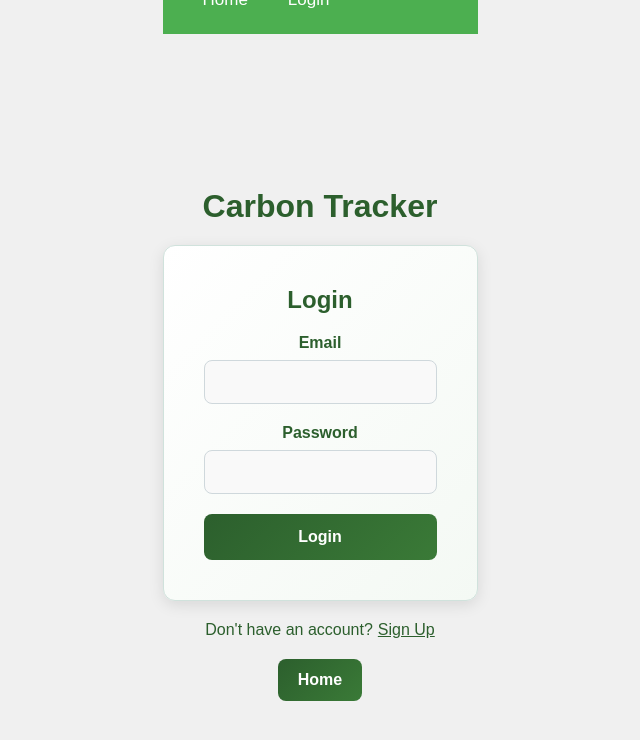
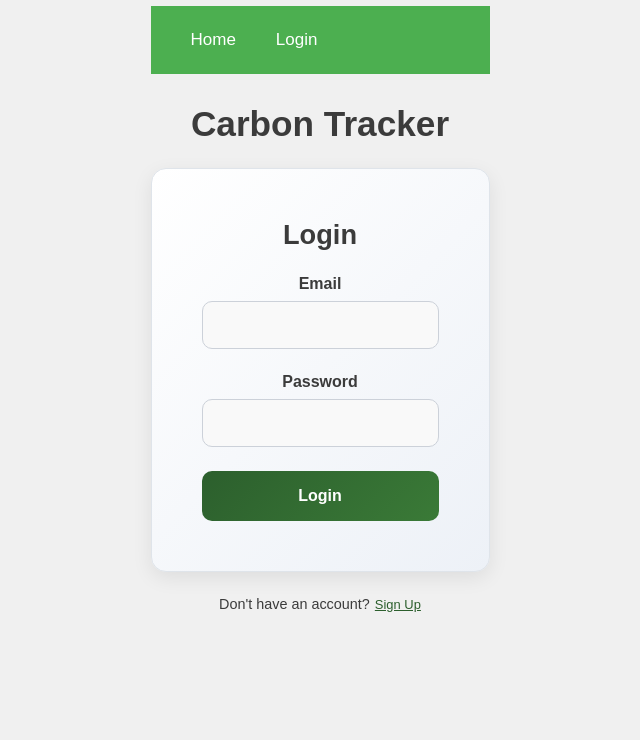
Before and after one commit to divyamzzz/carbon-tracker, a React (Create React App) app: page /login in a window 1280 px wide. Shown: the top 740 px of the page, without its empty margins (320-960 px from the left). Built offline with nearby package versions, Linux system fonts and the light colour scheme.

Commit message:
new changes

```diff
--- a/src/Login.css
+++ b/src/Login.css
@@ -6,113 +6,116 @@
 
 body {
   font-family: Arial, sans-serif;
-  background-color: #e0f2e9;
-  height: 100vh;
+  background-color: #f0f4f8;
   display: flex;
   justify-content: center;
   align-items: center;
 }
 
 .login-container {
-  display: flex;
+
   justify-content: center;
   align-items: center;
-  height: 100vh;
+  height: 90vh;
 }
 
 .login-box {
   text-align: center;
 }
 
-
 .app-heading {
-  color: #2c5f2d;
-  margin-bottom: 20px; /* Adjusted bottom margin */
-  font-size: 2em;
-  padding-top: 20px; /* Extra space to offset navbar if needed */
+  color: #3b3b3b;
+  margin-bottom: 24px;
+  font-size: 2.2em;
+  font-weight: 700;
+  padding-top: 30px;
 }
 
 .login-form {
-  background: #ffffff; /* Plain white background */
-  background: linear-gradient(135deg, #ffffff, #f4f9f4); /* Subtle gradient for a polished look */
-  padding: 40px;
-  border-radius: 12px;
-  border: 1px solid #d0e2dc; /* Light border to define the box */
-  box-shadow: 0px 4px 15px rgba(0, 0, 0, 0.1); /* Soft shadow for depth */
+  background: #ffffff;
+  background: linear-gradient(135deg, #ffffff, #edf1f7);
+  padding: 50px;
+  border-radius: 15px;
+  border: 1px solid #dfe4ea;
+  box-shadow: 0px 6px 20px rgba(0, 0, 0, 0.08);
   width: 100%;
-  max-width: 320px;
+  max-width: 360px;
 }
 
 h2 {
   text-align: center;
-  margin-bottom: 20px;
-  color: #2c5f2d;
-  font-size: 1.5em;
+  margin-bottom: 24px;
+  color: #3b3b3b;
+  font-size: 1.7em;
+  font-weight: 600;
 }
 
 .input-group {
-  margin-bottom: 20px;
+  margin-bottom: 24px;
 }
 
 .input-group label {
   display: block;
-  margin-bottom: 8px; /* Slightly more space for clarity */
-  color: #2c5f2d;
-  font-weight: bold; /* Bold labels for better readability */
+  margin-bottom: 8px;
+  color: #3b3b3b;
+  font-weight: 600;
 }
 
 .input-group input {
   width: 100%;
-  padding: 12px;
-  border: 1px solid #cfd8dc; /* Light grey border for the input */
-  border-radius: 8px; /* Rounded corners for a smoother look */
+  padding: 14px;
+  border: 1px solid #ccd1d9;
+  border-radius: 10px;
   font-size: 1em;
-  background-color: #f9f9f9; /* Light background for the input field */
-  transition: border-color 0.3s ease;
+  background-color: #f9f9f9;
+  transition: border-color 0.3s ease, background-color 0.3s ease;
 }
 
 .input-group input:focus {
-  border-color: #2c5f2d; /* Darker border on focus for emphasis */
+  border-color: #3b3b3b;
+  background-color: #ffffff;
   outline: none;
 }
 
 .login-button {
   width: 100%;
-  padding: 14px;
-  background-color: #2c5f2d;
-  background: linear-gradient(135deg, #2c5f2d, #3a7a37); /* Gradient for a dynamic button look */
+  padding: 16px;
+  background-color: #2c5f2d; /* Green button color */
+  background: linear-gradient(135deg, #2c5f2d, #3a7a37); /* Gradient for the button */
   color: white;
   border: none;
-  border-radius: 8px;
+  border-radius: 10px;
   cursor: pointer;
   font-size: 1em;
-  font-weight: bold;
-  transition: background-color 0.3s ease, box-shadow 0.3s ease;
+  font-weight: 700;
+  transition: background-color 0.3s ease, box-shadow 0.3s ease, transform 0.2s ease;
 }
 
 .login-button:hover {
-  background-color: #276b2b;
-  box-shadow: 0px 6px 20px rgba(0, 0, 0, 0.1); /* Elevated shadow on hover */
+  background-color: #276b2b; /* Darker green on hover */
+  box-shadow: 0px 8px 25px rgba(0, 0, 0, 0.15);
+  transform: translateY(-2px);
 }
 
 .toggle-text {
-  margin-top: 20px;
-  color: #2c5f2d;
+  margin-top: 24px;
+  color: #3b3b3b;
+  font-size: 0.9em;
 }
 
 .toggle-button {
   background: none;
   border: none;
-  color: #2c5f2d;
+  color: #2c5f2d; /* Green text color */
   cursor: pointer;
   text-decoration: underline;
   padding-left: 5px;
-  font-size: 1em;
+  font-size: 0.9em;
   transition: color 0.3s ease;
 }
 
 .toggle-button:hover {
-  color: #276b2b;
+  color: #276b2b; /* Darker green on hover */
 }
 
 .home-link {
@@ -120,20 +123,21 @@ h2 {
 }
 
 .home-button {
-  margin-top: 20px;
-  background-color: #2c5f2d;
-  background: linear-gradient(135deg, #2c5f2d, #3a7a37); /* Matching button gradient */
+  margin-top: 24px;
+  background-color: #2c5f2d; /* Matching green button color */
+  background: linear-gradient(135deg, #2c5f2d, #3a7a37);
   color: white;
   border: none;
-  border-radius: 8px;
-  padding: 12px 20px;
+  border-radius: 10px;
+  padding: 14px 22px;
   cursor: pointer;
   font-size: 1em;
-  font-weight: bold;
-  transition: background-color 0.3s ease, box-shadow 0.3s ease;
+  font-weight: 700;
+  transition: background-color 0.3s ease, box-shadow 0.3s ease, transform 0.2s ease;
 }
 
 .home-button:hover {
-  background-color: #276b2b;
-  box-shadow: 0px 6px 20px rgba(0, 0, 0, 0.1);
+  background-color: #276b2b; /* Darker green on hover */
+  box-shadow: 0px 8px 25px rgba(0, 0, 0, 0.15);
+  transform: translateY(-2px);
 }
--- a/src/Login.js
+++ b/src/Login.js
@@ -91,9 +91,6 @@ function Login() {
             {isSignUp ? 'Login' : 'Sign Up'}
           </button>
         </p>
-        <Link to="/" className="home-link">
-          <button className="home-button">Home</button>
-        </Link>
       </div>
     </div>
   );
--- a/src/Navbar.css
+++ b/src/Navbar.css
@@ -10,17 +10,18 @@ html, body {
   padding: 15px 20px; /* Padding inside the navbar */
   width: 100%;
   box-sizing: border-box; /* Ensure padding doesn't affect width */
-  position: relative; /* Ensure it stays at the top */
+  position: fixed; /* Make the navbar fixed at the top */
   top: 0; /* Stick to the top */
   z-index: 1000; /* Ensure it stays above other content */
-  margin: 0; /* Remove any margin that might be pushing it down */
+  display: flex; /* Use flexbox for layout */
+  justify-content: space-between; /* Space out elements */
+  align-items: center; /* Vertically center items */
 }
 
 /* Navbar links */
 .navbar-links {
   list-style: none;
   display: flex;
-  justify-content: flex-end; /* Align to the right */
   margin: 0;
   padding: 0;
 }
@@ -40,3 +41,14 @@ html, body {
 .nav-link:hover {
   text-decoration: underline;
 }
+
+/* Body padding to prevent overlap with fixed navbar */
+body {
+  padding-top: 70px; /* Adjust this based on your navbar height */
+}
+
+/* Optional: style for active/current page link */
+.nav-link.active {
+  text-decoration: underline;
+  font-weight: bold;
+}
```
